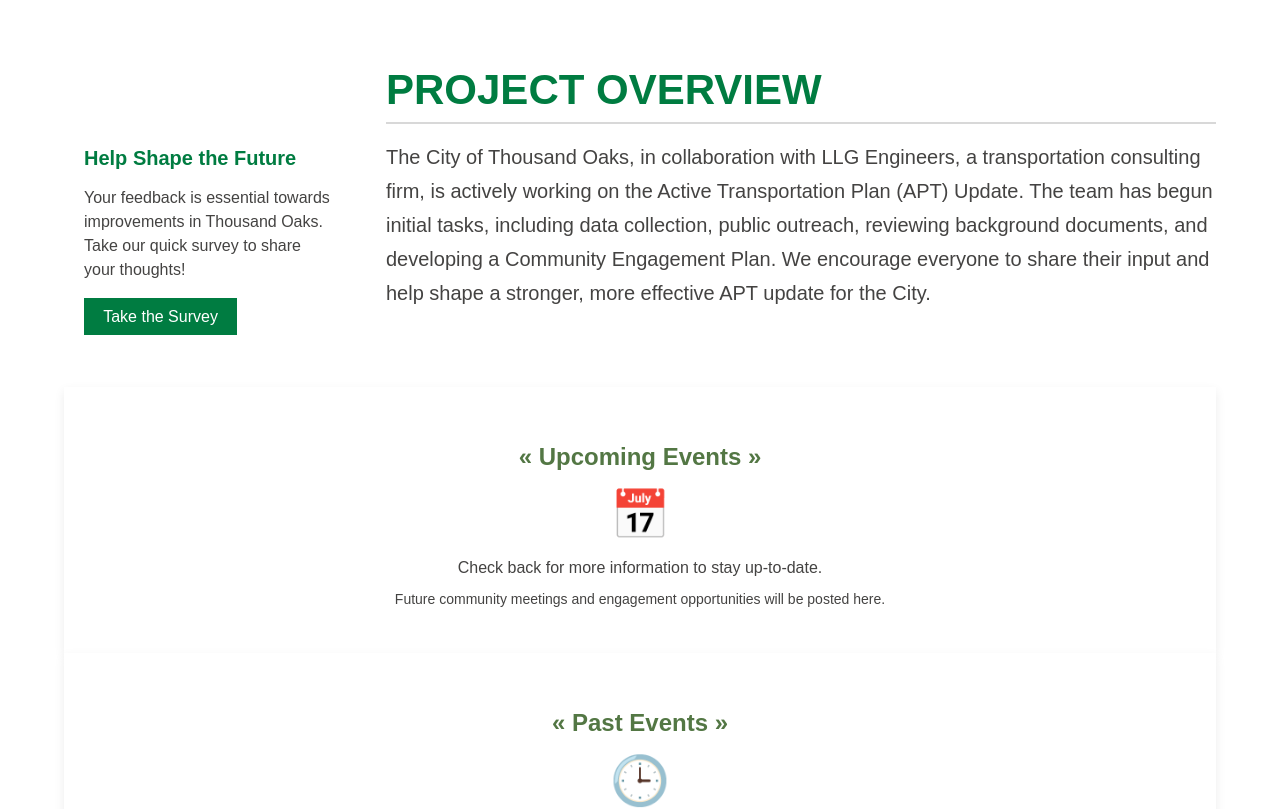
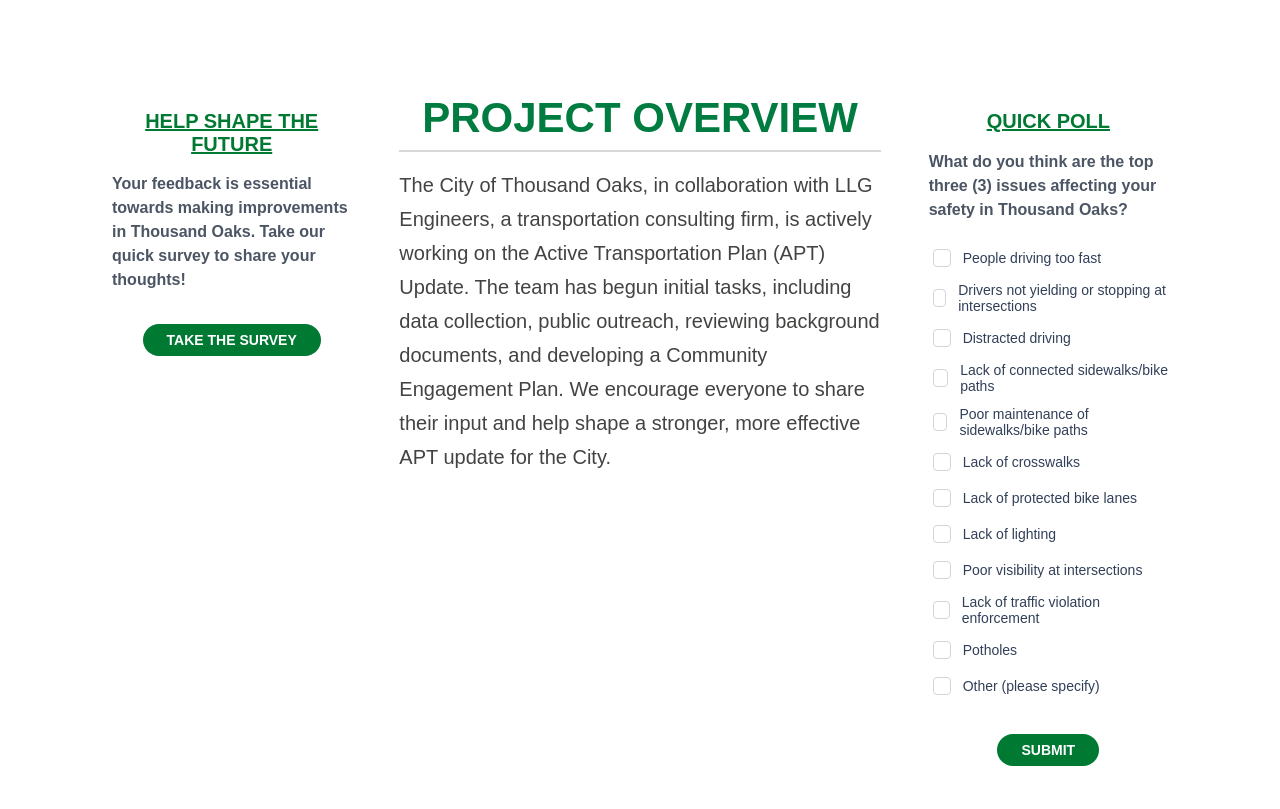
Before and after one commit to cortesllg/toaksATP, a Next.js app: page /project-status in a window 1280 px wide. Shown: the part 726-1535 px from the top of the page. Built offline with nearby package versions, Linux system fonts and the light colour scheme.

Commit message:
projct-staatus changes

```diff
--- a/app/globals.css
+++ b/app/globals.css
@@ -452,8 +452,8 @@ such as: project-status/page.tsx
   right: 0;
   width: 0;
   height: 0;
-  border-bottom: 20px solid #537744;     /* Shorter height (vertical) */
-  border-left: 70vw solid transparent; /* Longer length (horizontal) */
+  border-bottom: 50px solid #537744;     /* Shorter height (vertical) */
+  border-left: 80vw solid transparent; /* Longer length (horizontal) */
   z-index: 5;
 }
 
--- a/app/project-status/page.tsx
+++ b/app/project-status/page.tsx
@@ -1,8 +1,39 @@
+"use client";
+
 import Head from "next/head";
 import Link from "next/link";
 import "./project-status.css";
+import Survey from "../components/Survey";
+import { useState, useEffect } from "react";
 
 export default function ProjectStatus() {
+  const [isMobile, setIsMobile] = useState(false);
+  // const [activeSection, setActiveSection] = useState("InvolvedIntro");
+
+  useEffect(() => {
+    const handleResize = () => {
+      setIsMobile(window.innerWidth < 768);
+    };
+    handleResize();
+    window.addEventListener("resize", handleResize);
+    return () => window.removeEventListener("resize", handleResize);
+  }, []);
+
+  const pollOptions = [
+    "People driving too fast",
+    "Drivers not yielding or stopping at intersections",
+    "Distracted driving",
+    "Lack of connected sidewalks/bike paths",
+    "Poor maintenance of sidewalks/bike paths",
+    "Lack of crosswalks",
+    "Lack of protected bike lanes",
+    "Lack of lighting",
+    "Poor visibility at intersections",
+    "Lack of traffic violation enforcement",
+    "Potholes",
+    "Other (please specify)",
+  ];
+
   return (
     <div>
       <Head>
@@ -34,29 +65,81 @@ export default function ProjectStatus() {
         {/* Move title outside the grid to align only with right content */}
 
         <div className="overview-grid">
-          {/* Left side - Survey */}
-          <div className="survey-box">
-            <h3 className="survey-title">Help Shape the Future</h3>
-            <p className="survey-description">
-              Your feedback is essential towards improvements in Thousand
-              Oaks. Take our quick survey to share your thoughts!
+          {/* Left Sidebar - Survey */}
+          <aside
+            style={{
+              flex: isMobile ? "unset" : "0 0 22%",
+              backgroundColor: "white",
+              padding: "1rem 1rem",
+              fontSize: "14px",
+              alignSelf: "flex-start",
+            }}
+          >
+            <h3
+              className="sidebar-title"
+              style={{
+                textDecoration: "underline",
+                textAlign: "center",
+                color: "#007a33",
+                fontWeight: "bold",
+                textTransform: "uppercase",
+                marginBottom: "1rem",
+              }}
+            >
+              Help Shape the Future
+            </h3>
+
+            <p
+              style={{
+                marginBottom: "1.5rem",
+                color: "#4b5563",
+                fontSize: "16px",
+                fontWeight: "bold",
+                lineHeight: "1.5",
+                textAlign: "left",
+              }}
+            >
+              Your feedback is essential towards making improvements in Thousand Oaks.
+              Take our quick survey to share your thoughts!
             </p>
+
+            <div style={{ paddingTop: "0.5rem", textAlign: "center" }}>
               <Link href="https://www.surveylink.com" passHref legacyBehavior>
                 <a
-                className="survey-button"
+                  style={{
+                    backgroundColor: "#007a33",
+                    color: "white",
+                    fontWeight: "bold",
+                    padding: "0.5rem 1.5rem",
+                    fontSize: "14px",
+                    borderRadius: "9999px",
+                    border: "none",
+                    cursor: "pointer",
+                    transition: "background-color 0.3s",
+                    textTransform: "uppercase",
+                    textDecoration: "none",
+                    display: "inline-block",
+                  }}
                   target="_blank"
                   rel="noopener noreferrer"
+                  onMouseOver={(e) =>
+                    (e.currentTarget.style.backgroundColor = "#005fa3")
+                  }
+                  onMouseOut={(e) =>
+                    (e.currentTarget.style.backgroundColor = "#007a33")
+                  }
                 >
                   Take the Survey
                 </a>
               </Link>
             </div>
+          </aside>
 
+          {/* Center Text Section */}
           <div className="overview-text-group">
             <div className="project-overview-title with-underline">
               PROJECT OVERVIEW
             </div>
-            {/* Right side - Paragraph only */}
             <div className="project-overview-text">
               The City of Thousand Oaks, in collaboration with LLG Engineers, a
               transportation consulting firm, is actively working on the Active
@@ -67,6 +150,118 @@ export default function ProjectStatus() {
               stronger, more effective APT update for the City.
             </div>
           </div>
+
+          {/* Right Sidebar - Poll */}
+          <aside
+            style={{
+              flex: isMobile ? "unset" : "0 0 22%",
+              backgroundColor: "white",
+              padding: "1rem 1rem",
+              fontSize: "14px",
+              alignSelf: "flex-start",
+            }}
+          >
+            <h3
+              className="sidebar-title"
+              style={{ textDecoration: "underline", textAlign: "center" }}
+            >
+              Quick Poll
+            </h3>
+
+            <p
+              style={{
+                marginBottom: "1.5rem",
+                color: "#4b5563",
+                fontSize: "16px",
+                fontWeight: "bold",
+                lineHeight: "1.5",
+                textAlign: "left",
+              }}
+            >
+              What do you think are the top three (3) issues affecting your
+              safety in Thousand Oaks?
+            </p>
+
+            <form
+              style={{
+                display: "flex",
+                flexDirection: "column",
+                gap: "0.75rem",
+              }}
+            >
+              {pollOptions.map((option, index) => (
+                <div
+                  key={index}
+                  style={{
+                    display: "flex",
+                    alignItems: "center",
+                    fontWeight: "500",
+                    color: "#005fa3",
+                    cursor: "pointer",
+                    transition: "color 0.2s",
+                  }}
+                  onMouseOver={(e) =>
+                    ((e.target as HTMLDivElement).style.color = "#003f7d")
+                  }
+                  onMouseOut={(e) =>
+                    ((e.target as HTMLDivElement).style.color = "#313F58")
+                  }
+                >
+                  <input
+                    type="checkbox"
+                    id={`option-${index}`}
+                    name="safety-concerns"
+                    style={{
+                      width: "18px",
+                      height: "18px",
+                      marginRight: "0.75rem",
+                      border: "1.5px solid #d1d5db",
+                      borderRadius: "0.25rem",
+                      appearance: "none",
+                      accentColor: "#16a34a",
+                    }}
+                  />
+                  <label
+                    htmlFor={`option-${index}`}
+                    style={{
+                      fontSize: "14px",
+                      color: "#313F58",
+                      margin: 0,
+                      cursor: "pointer",
+                    }}
+                  >
+                    {option}
+                  </label>
+                </div>
+              ))}
+              <div style={{ paddingTop: "1.5rem", textAlign: "center" }}>
+                <button
+                  type="submit"
+                  style={{
+                    backgroundColor: "#007a33",
+                    color: "white",
+                    fontWeight: "bold",
+                    padding: "0.5rem 1.5rem",
+                    fontSize: "14px",
+                    borderRadius: "9999px",
+                    border: "none",
+                    cursor: "pointer",
+                    transition: "background-color 0.3s",
+                    textTransform: "uppercase",
+                    alignSelf: "center",
+                  }}
+                  onMouseOver={(e) =>
+                    (e.currentTarget.style.backgroundColor = "#005fa3")
+                  }
+                  onMouseOut={(e) =>
+                    (e.currentTarget.style.backgroundColor = "#007a33")
+                  }
+                >
+                  Submit
+                </button>
+              </div>
+            </form>
+          </aside>
         </div>
 
         {/* Events Section */}
--- a/app/project-status/project-status.css
+++ b/app/project-status/project-status.css
@@ -22,6 +22,7 @@
   /* Project Overview Title */
   .project-overview-title {
     font-size: 42px;
+    text-align: center;
     font-weight: 700;
     color: #007c41;
     margin-bottom: 1rem;
@@ -65,20 +66,25 @@
   .overview-grid {
     display: flex;
     flex-direction: row;
-    gap: 2rem;
-    margin-top: 0;
-    flex-wrap: wrap;
+    justify-content: space-between;
     align-items: flex-start;
+    gap: 2rem; /* controls spacing between the three sections */
+    padding: 0 2rem; /* adds side spacing */
+    margin-top: 2rem;
     margin-bottom: 2rem;
-    font-family: Arial, sans-serif;
   }
 
+  /* Right side text */
+  .overview-text-group {
+    flex: 1 1 20%;
+    max-width: 58%;
+  }
   /* Survey (left side) */
   .survey-box {
     background-color: #ffffff;
     padding: 20px;
     width: 250px;
-    margin-top: 45px;
+
   }
 
   .survey-title {
@@ -109,13 +115,16 @@
     background-color: #95B387;
   }
 
-  /* Right side text */
-  .overview-text-group {
-    display: flex;
-    flex-direction: column;
-    flex: 1;
-    padding-top: 0.25rem; /* fine-tuning alignment */
+  .sidebar-title {
+    font-size: 20px;
+    font-weight: bold;
+    color: #007a33;
+    text-transform: uppercase;
+    margin: 0 0 0.5rem 0; /* remove top margin */
+    min-height: 24px;
   }
+
+
 
   /* Events section layout */
   @media (min-width: 768px) {
--- a/unusedCode.tsx
+++ b/unusedCode.tsx
@@ -105,8 +105,8 @@ return (
           proposed improvements.
         </li>
         <li>
-            <strong>February 2025:</strong> Completed the first phase of
-            community feedback.
+          <strong>February 2025:</strong> Completed the first phase of community
+          feedback.
         </li>
         <li>
           <strong>January 2025:</strong> Initial draft of the updated plan is
@@ -126,5 +126,70 @@ return (
         Learn How to Get Involved
       </Link>
     </section>
+
+    {/* Left side - Survey redirect*/}
+    <div className="survey-box">
+      <h3 className="survey-title">Help Shape the Future</h3>
+      <p className="survey-description">
+        Your feedback is essential towards improvements in Thousand Oaks. Take
+        our quick survey to share your thoughts!
+      </p>
+      {/* Survey component - still needs appropiate link */}
+      <Link href="https://www.surveylink.com" passHref legacyBehavior>
+        <a className="survey-button" target="_blank" rel="noopener noreferrer">
+          Take the Survey
+        </a>
+      </Link>
+    </div>
+
+
+{
+  /* Left Sidebar */
+}
+<aside
+  style={{
+    flex: isMobile ? "unset" : "0 0 18%",
+    display: "flex",
+    flexDirection: "column",
+    fontSize: "14px",
+    gap: "1rem",
+    textTransform: "uppercase",
+    padding: "1rem 1rem",
+  }}
+>
+  <h1
+    style={{
+      fontSize: "20px",
+      fontWeight: "bold",
+      color: "#007a33",
+      marginBottom: "1rem",
+    }}
+  >
+    How to Participate
+  </h1>
+  {participationItems.map((item, index) => (
+    <div
+      key={index}
+      onClick={() => setActiveSection(item.section)}
+      style={{
+        color: activeSection === item.section ? "#003f7d" : "#005fa3",
+        fontWeight: activeSection === item.section ? "600" : "400",
+        fontSize: "14px",
+        cursor: "pointer",
+        transition: "color 0.2s",
+      }}
+      onMouseOver={(e) =>
+        ((e.target as HTMLDivElement).style.color = "#003f7d")
+      }
+      onMouseOut={(e) =>
+        ((e.target as HTMLDivElement).style.color =
+          activeSection === item.section ? "#003f7d" : "#005fa3")
+      }
+    >
+      {item.label}
+    </div>
+  ))}
+</aside>;
+
   </div>
 );
```
Also changed, not shown: app/get-involved/page.tsx (+6 -6 lines). Lines whose indentation alone changed are shown as unchanged.
